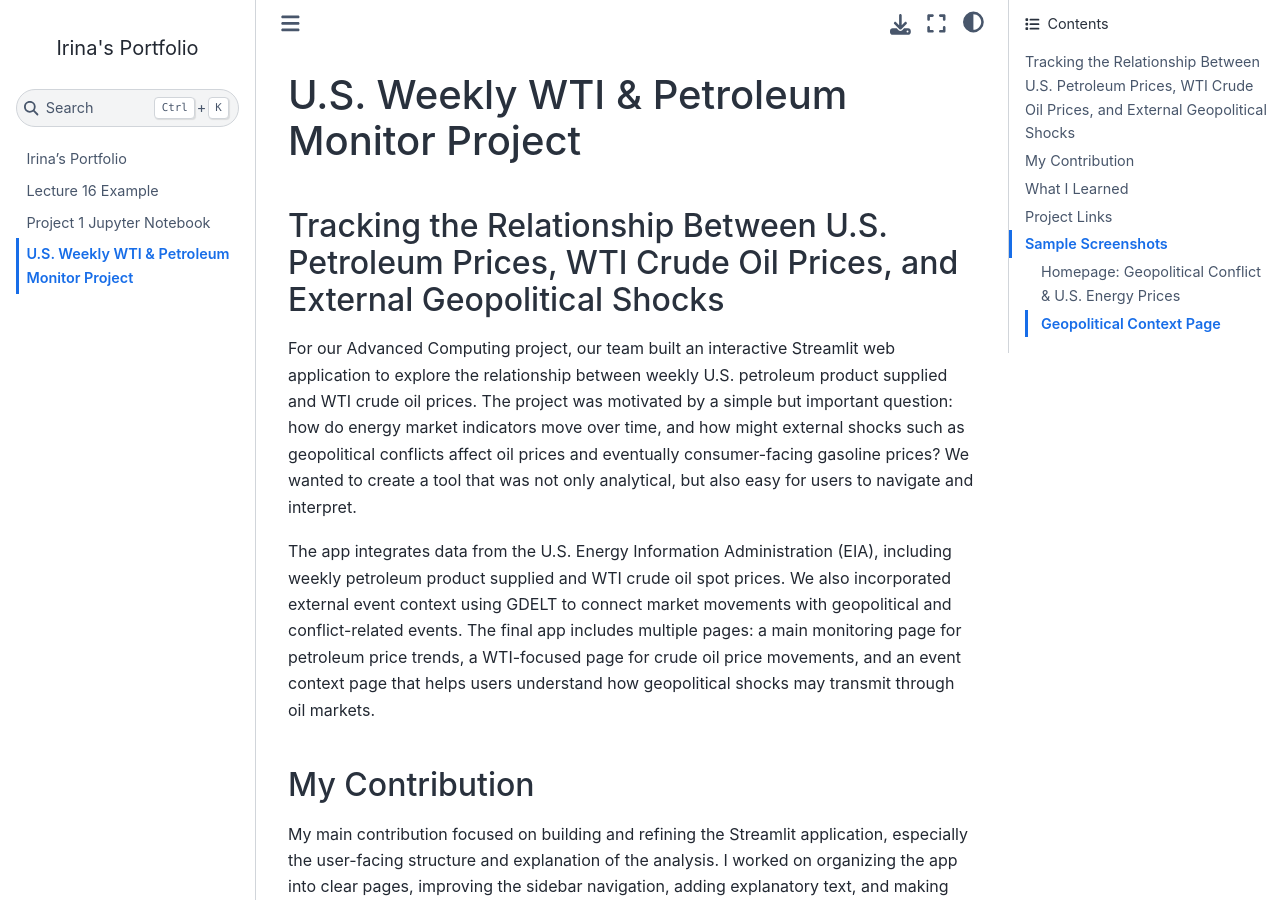
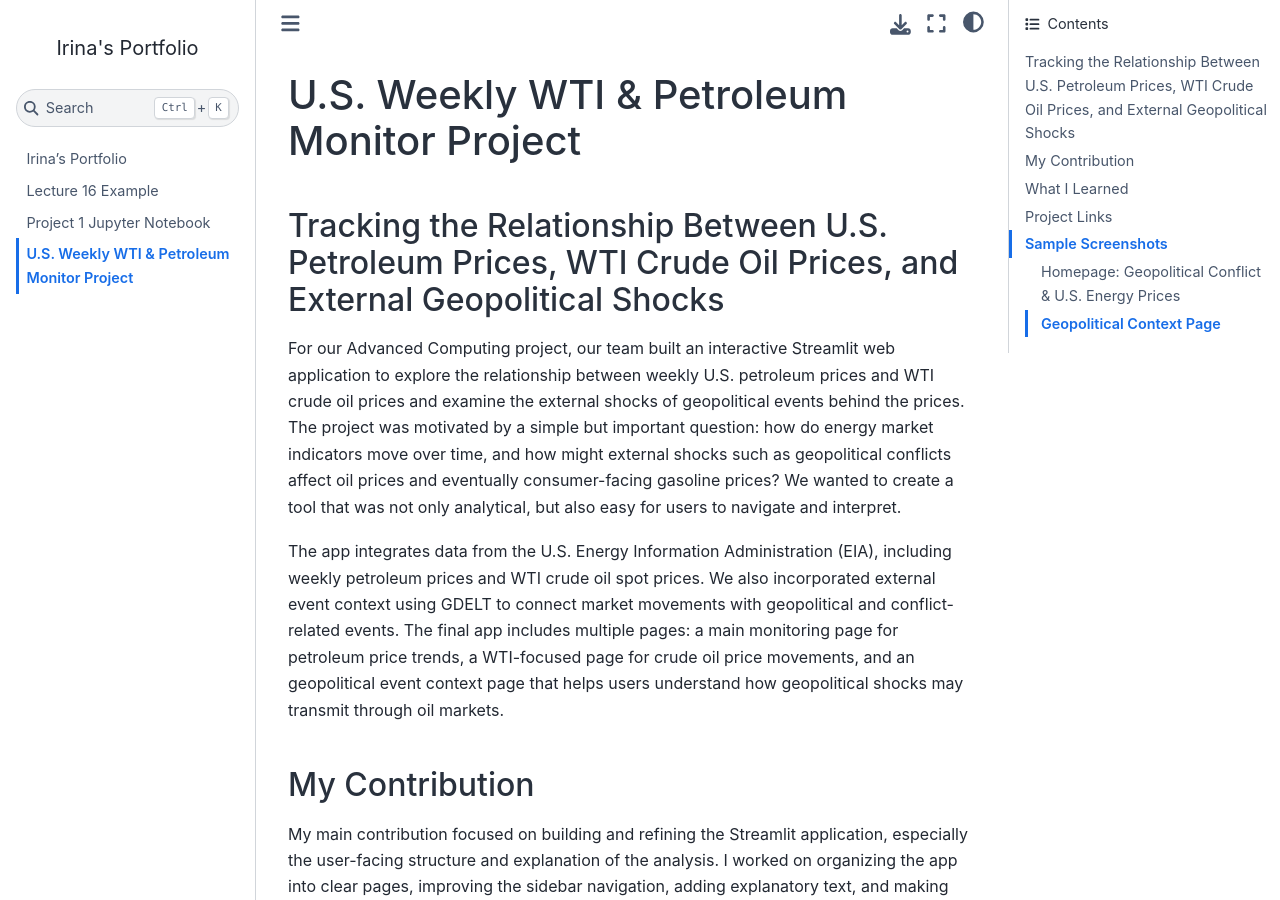
Before and after one commit to irinasun120/irinasun120.github.io, a Jupyter Book: the page built from US_Oil_Monitor.md, in a window 1280 px wide and 900 px high. Built offline with Jupyter Book 1.0.4 settings and Sphinx 7.4.7 and the Sphinx Book theme 1.1.4, drawn with Linux system fonts in a browser that asks for light colours; pages that are not in the unit, such as notebooks, are missing from menus; comment, search, counter and statistics services are not loaded.

Commit message:
context changes

```diff
--- a/US_Oil_Monitor.md
+++ b/US_Oil_Monitor.md
@@ -2,9 +2,9 @@
 
 ## Tracking the Relationship Between U.S. Petroleum Prices, WTI Crude Oil Prices, and External Geopolitical Shocks
 
-For our Advanced Computing project, our team built an interactive Streamlit web application to explore the relationship between weekly U.S. petroleum product supplied and WTI crude oil prices. The project was motivated by a simple but important question: how do energy market indicators move over time, and how might external shocks such as geopolitical conflicts affect oil prices and eventually consumer-facing gasoline prices? We wanted to create a tool that was not only analytical, but also easy for users to navigate and interpret.
+For our Advanced Computing project, our team built an interactive Streamlit web application to explore the relationship between weekly U.S. petroleum prices and WTI crude oil prices and examine the external shocks of geopolitical events behind the prices. The project was motivated by a simple but important question: how do energy market indicators move over time, and how might external shocks such as geopolitical conflicts affect oil prices and eventually consumer-facing gasoline prices? We wanted to create a tool that was not only analytical, but also easy for users to navigate and interpret.
 
-The app integrates data from the U.S. Energy Information Administration (EIA), including weekly petroleum product supplied and WTI crude oil spot prices. We also incorporated external event context using GDELT to connect market movements with geopolitical and conflict-related events. The final app includes multiple pages: a main monitoring page for petroleum price trends, a WTI-focused page for crude oil price movements, and an event context page that helps users understand how geopolitical shocks may transmit through oil markets.
+The app integrates data from the U.S. Energy Information Administration (EIA), including weekly petroleum prices and WTI crude oil spot prices. We also incorporated external event context using GDELT to connect market movements with geopolitical and conflict-related events. The final app includes multiple pages: a main monitoring page for petroleum price trends, a WTI-focused page for crude oil price movements, and an geopolitical event context page that helps users understand how geopolitical shocks may transmit through oil markets.
 
 ## My Contribution
 
```
